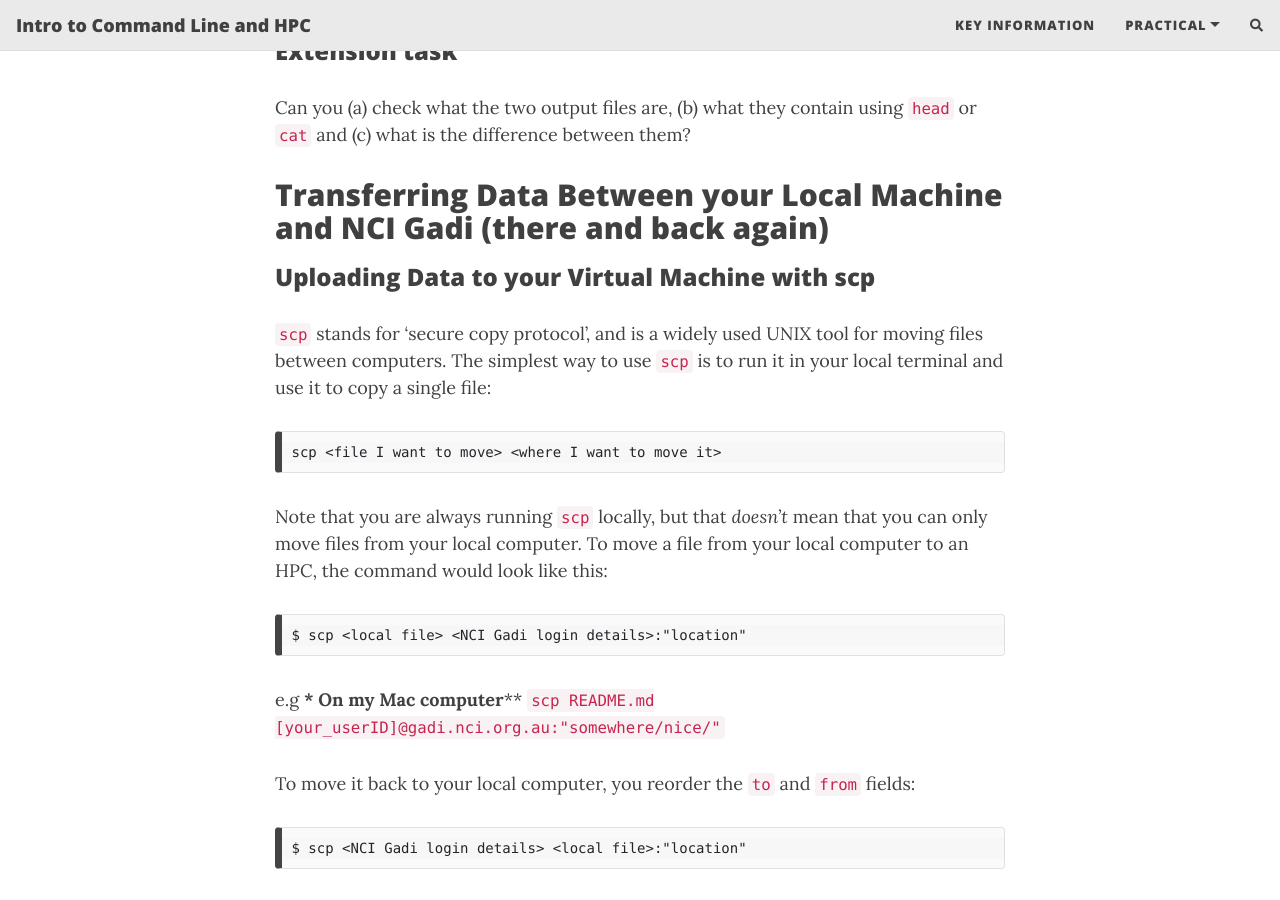
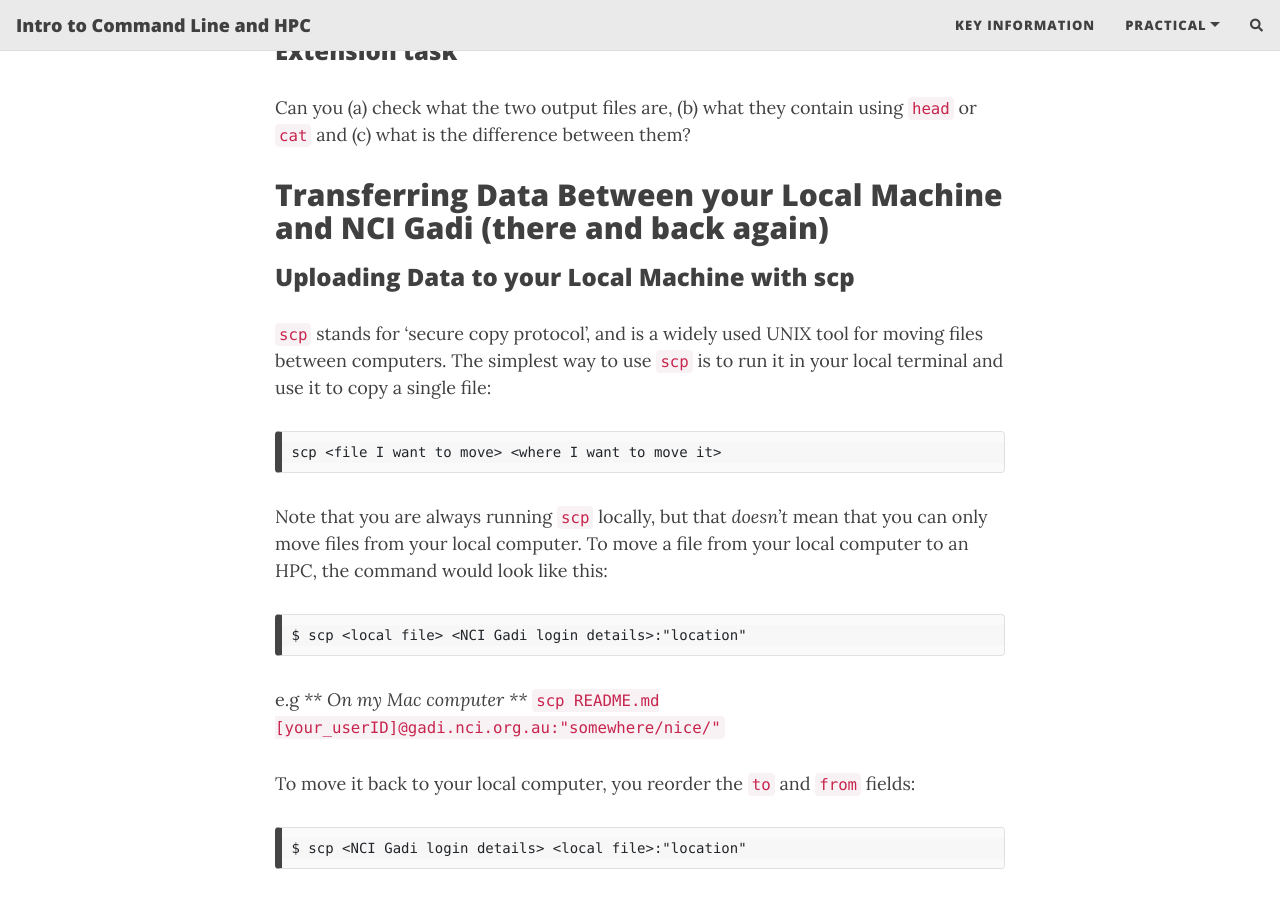
Before and after one commit to theheking/intro-to-command-line-hpc, a Jekyll site: the page built from practical_overview/7A_Writing_Scripts_workingwithdata.md, in a window 1280 px wide and 900 px high, scrolled down 4042 px. Built offline with Jekyll 4.4.1, drawn with Linux system fonts in a browser that asks for light colours; nearby versions of some CDN libraries; comment, search, counter and statistics services are not loaded.

Commit message:
Update 7A_Writing_Scripts_workingwithdata.md

```diff
--- a/practical_overview/7A_Writing_Scripts_workingwithdata.md
+++ b/practical_overview/7A_Writing_Scripts_workingwithdata.md
@@ -123,7 +123,7 @@ Can you (a) check what the two output files are, (b) what they contain using `he
 Transferring Data Between your Local Machine and NCI Gadi (there and back again)
 ----------------------------------------------------------------------
 
-### Uploading Data to your Virtual Machine with scp
+### Uploading Data to your Local Machine with scp
 
 `scp` stands for ‘secure copy protocol’, and is a widely used UNIX tool for moving files between computers. The simplest way to use `scp` is to run it in your local terminal and use it to copy a single file:
 
@@ -134,7 +134,7 @@ Note that you are always running `scp` locally, but that _doesn’t_ mean that y
 
     $ scp <local file> <NCI Gadi login details>:"location"
 
-e.g *** On my Mac computer**** `scp README.md [your_userID]@gadi.nci.org.au:"somewhere/nice/"`
+e.g *** On my Mac computer *** `scp README.md [your_userID]@gadi.nci.org.au:"somewhere/nice/"`
 
 
 
```
